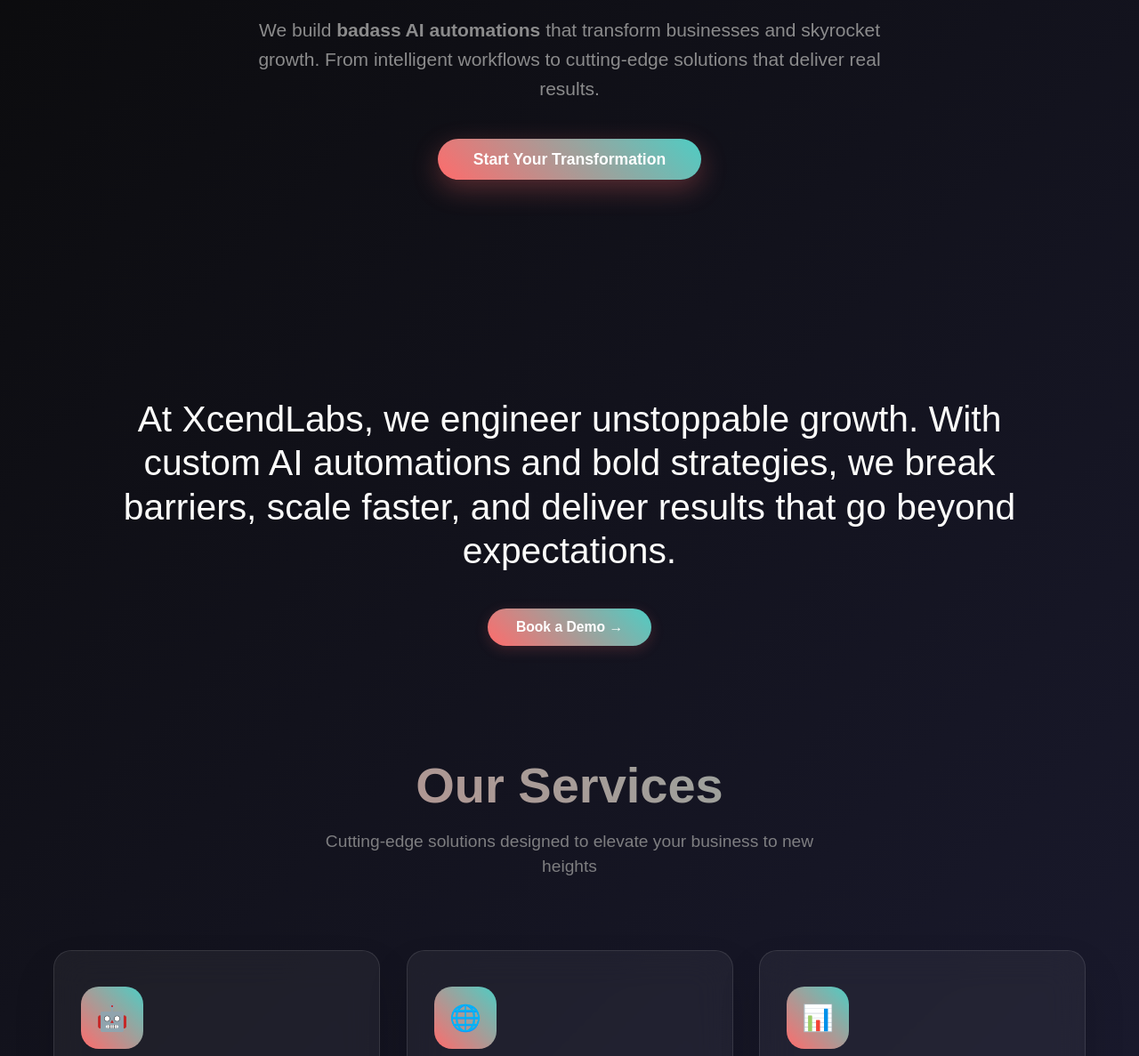
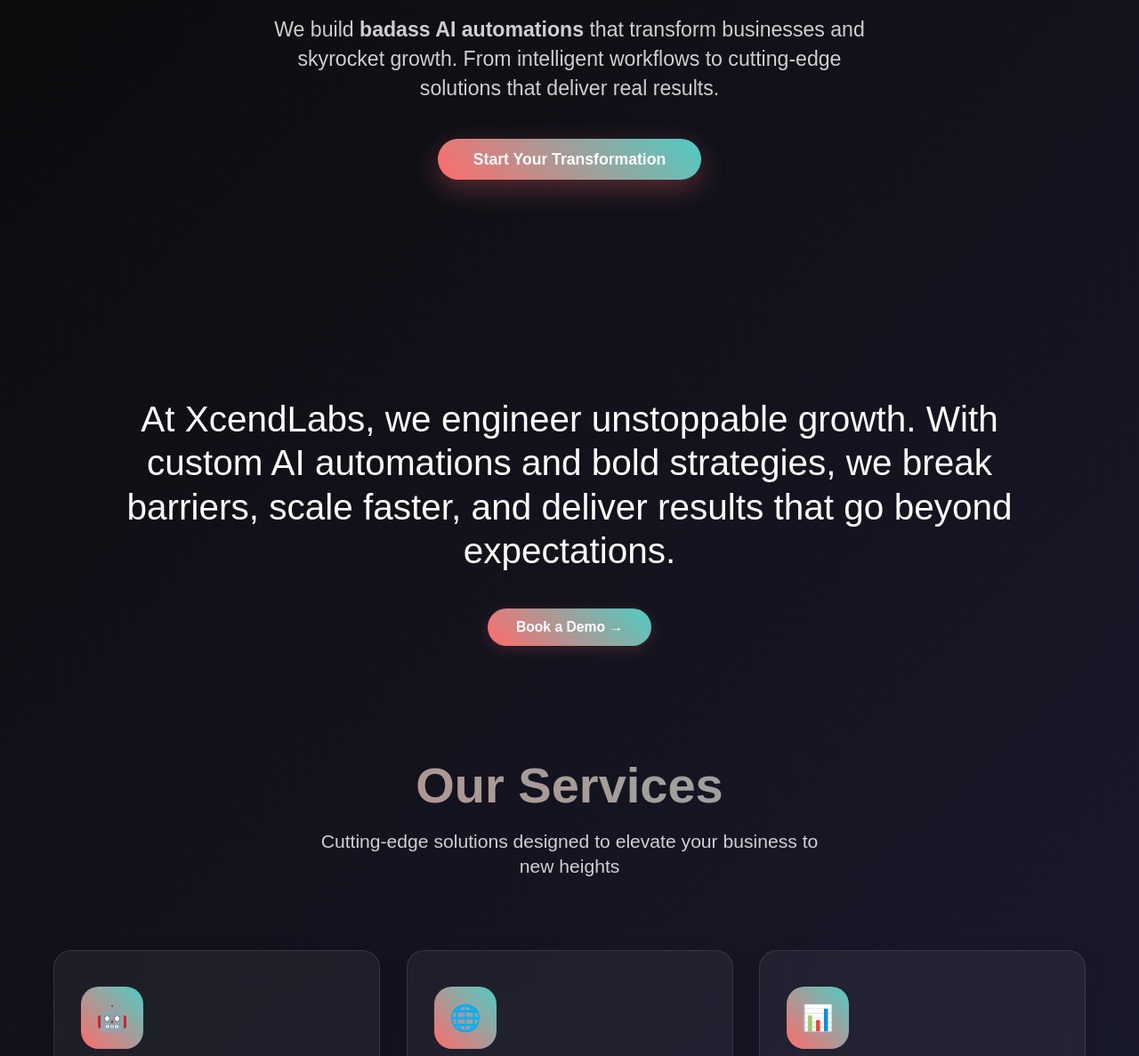
Before and after one commit to zainabsial/Project-101---2---XCENDLABS, a plain HTML site: page index.html in a window 1280 px wide. Shown: the part 353-1540 px from the top of the page at 89% size. Drawn offline with Linux system fonts and the light colour scheme.

Commit message:
Update index.html

```diff
--- a/index.html
+++ b/index.html
@@ -310,12 +310,11 @@
         }
         .hero p {
             font-family: 'Plus Jakarta Sans', sans-serif !important;
-            font-size: 21px;
+            font-size: 23.1px;
             line-height: 33px;
             font-weight: 400;
-            color: rgb(153,153,153);
+            color: var(--text-secondary);
             margin-bottom: 40px;
-            opacity: 0.9;
             max-width: 700px;
             margin-left: auto;
             margin-right: auto;
@@ -386,8 +385,8 @@
         }
         .section-subtitle {
             text-align: center;
-            font-size: 1.2rem;
-            opacity: 0.8;
+            font-size: 1.32rem;
+            color: var(--text-secondary);
             margin-bottom: 80px;
             max-width: 600px;
             margin-left: auto;
@@ -610,8 +609,8 @@
             line-height: 1.2;
         }
         .scale-description {
-            font-size: 1.2rem;
-            opacity: 0.8;
+            font-size: 1.32rem;
+            color: var(--text-secondary);
             margin-bottom: 40px;
             line-height: 1.6;
         }
@@ -907,7 +906,7 @@
 
     <!-- XcendLabs Statement Section -->
     <section class="xcend-intro" style="text-align:center; max-width: 1100px; margin: 0 auto 32px auto;">
-        <p class="blur-in" style="font-family: 'Satoshi', 'Satoshi Placeholder', sans-serif; font-weight: 500; font-size: 40.8px; line-height: 49.3px; color: rgb(252,252,250); margin: 0 0 32px 0;">At XcendLabs, we engineer unstoppable growth. With custom AI automations and bold strategies, we break barriers, scale faster, and deliver results that go beyond expectations.</p>
+        <p class="blur-in" style="font-family: 'Satoshi', 'Satoshi Placeholder', sans-serif; font-weight: 500; font-size: 40.5px; line-height: 49.3px; color: rgb(252,252,250); margin: 0 0 32px 0;">At XcendLabs, we engineer unstoppable growth. With custom AI automations and bold strategies, we break barriers, scale faster, and deliver results that go beyond expectations.</p>
         <a href="https://calendly.com/xcendlabs/30min" class="demo-btn" style="display: inline-block; margin-top: 8px; padding: 7px 32.3px; font-family: 'Plus Jakarta Sans', sans-serif; font-weight: 700; font-size: 0.98rem; border-radius: 23.8px; background: linear-gradient(45deg, #ff6b6b, #4ecdc4); color: #fff; text-decoration: none; box-shadow: 0 4px 15px rgba(255, 107, 107, 0.18); transition: opacity 0.2s;">Book a Demo &rarr;</a>
     </section>
 
```
